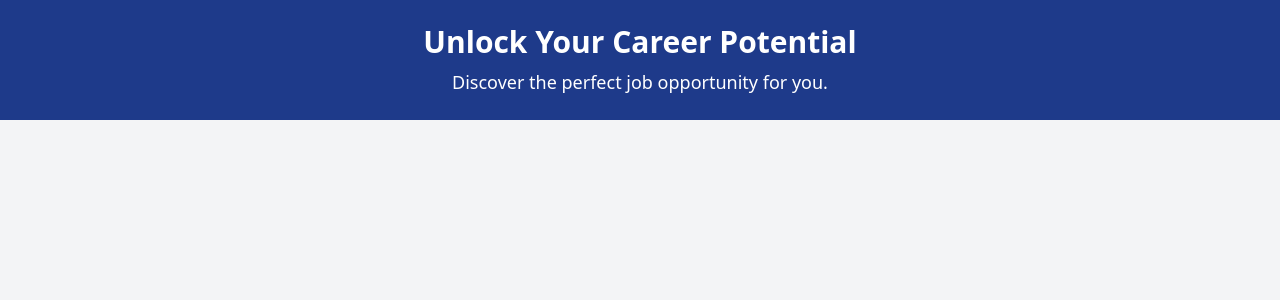
After one commit to 4li000/workopia-php, a PHP site: template views/partials/top-banner.php in a window 1280 px wide. The commit adds this page. Shown: the top 300 px of the page. Run offline with PHP 8.4, Linux system fonts and the light colour scheme; the template is opened without the code that fills it, so the values that code supplies are empty.

Commit message:
top-banner partials

```diff
--- /dev/null
+++ b/views/partials/top-banner.php
@@ -0,0 +1,8 @@
+<section class="bg-blue-900 text-white py-6 text-center">
+  <div class="container mx-auto">
+    <h2 class="text-3xl font-semibold">Unlock Your Career Potential</h2>
+    <p class="text-lg mt-2">
+      Discover the perfect job opportunity for you.
+    </p>
+  </div>
+</section>
```
Also changed, not shown: views/home.view.php (+1 -9 lines).
